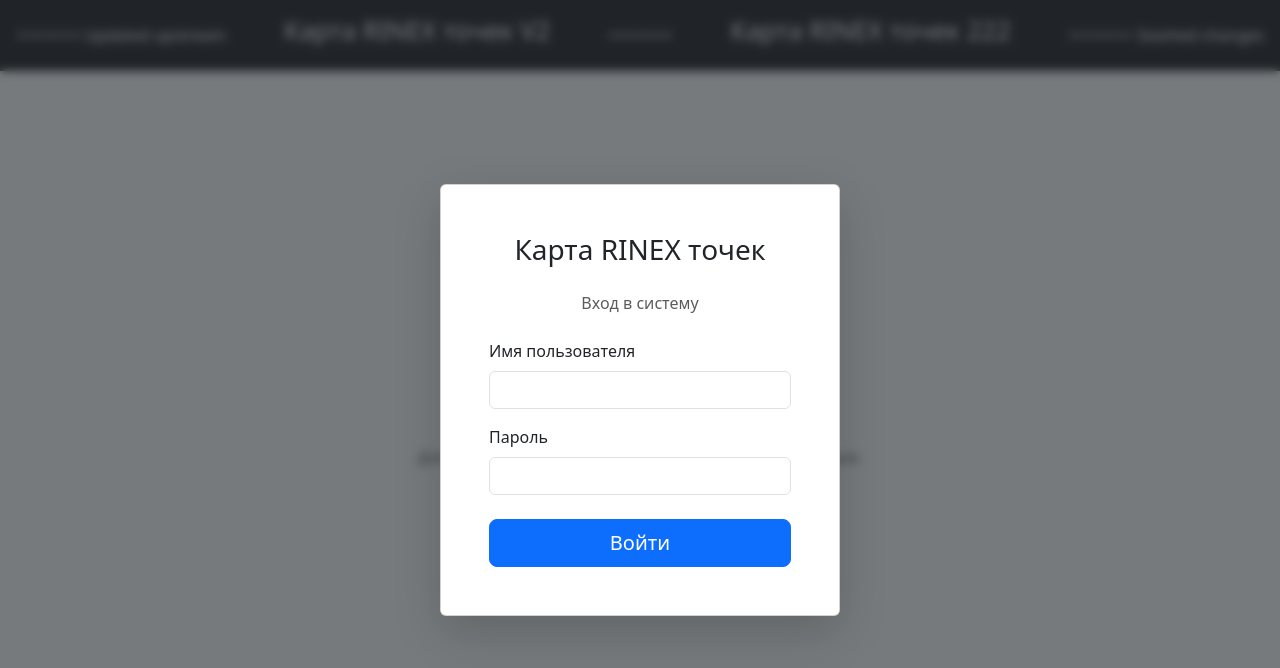
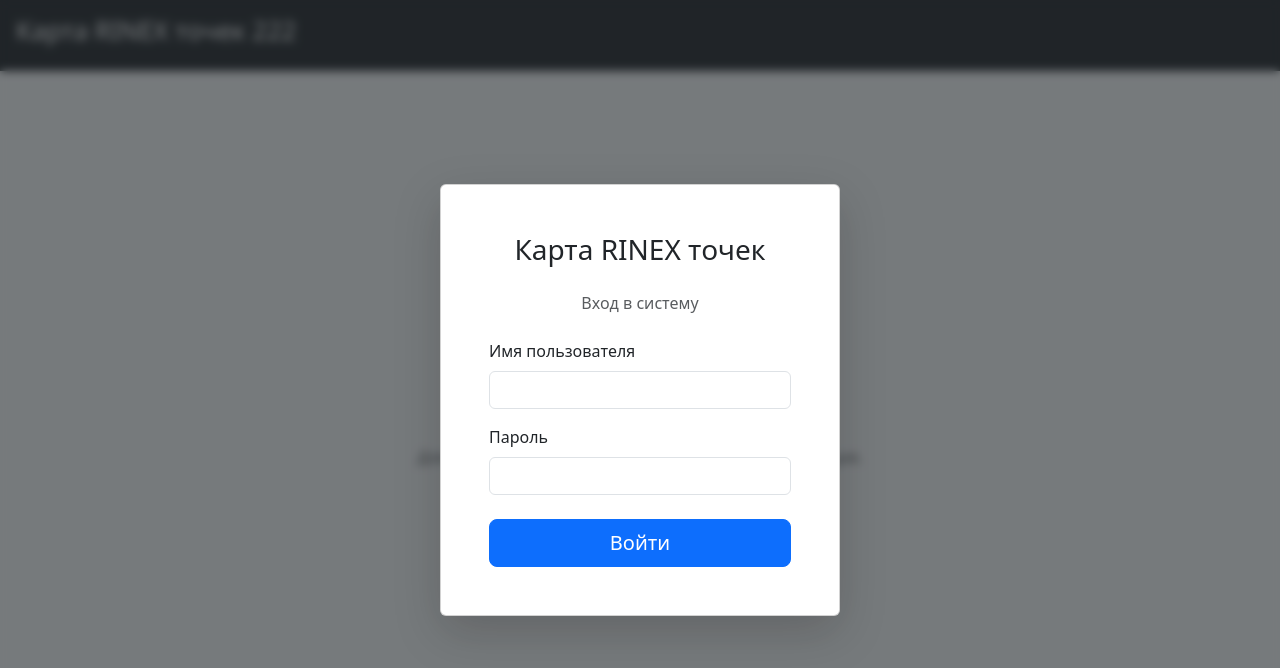
Before and after one commit to SethIlya/GeoClient, a Vue app in the folder client/: page / in a window 1280 px wide. Shown: the top 668 px of the page. Built offline with nearby package versions, Linux system fonts and the light colour scheme.

Commit message:
Fix merge conflicts and update Docker config

```diff
--- a/client/src/App.vue
+++ b/client/src/App.vue
@@ -9,12 +9,7 @@
   <div v-else id="app-layout" class="d-flex flex-column vh-100">
     <!-- Шапка приложения -->
     <header class="app-header bg-dark text-white p-3 d-flex justify-content-between align-items-center shadow-sm">
-<<<<<<< Updated upstream
-      <h1>Карта RINEX точек V2</h1>
-=======
       <h1>Карта RINEX точек 222</h1>
->>>>>>> Stashed changes
-
       <!-- Показываем информацию о пользователе и кнопки, только если он авторизован -->
       <div v-if="isAuthenticated" class="d-flex align-items-center">
         <button
```
Also changed, not shown: 2 other files (tests, documents, lock files or other folders).
